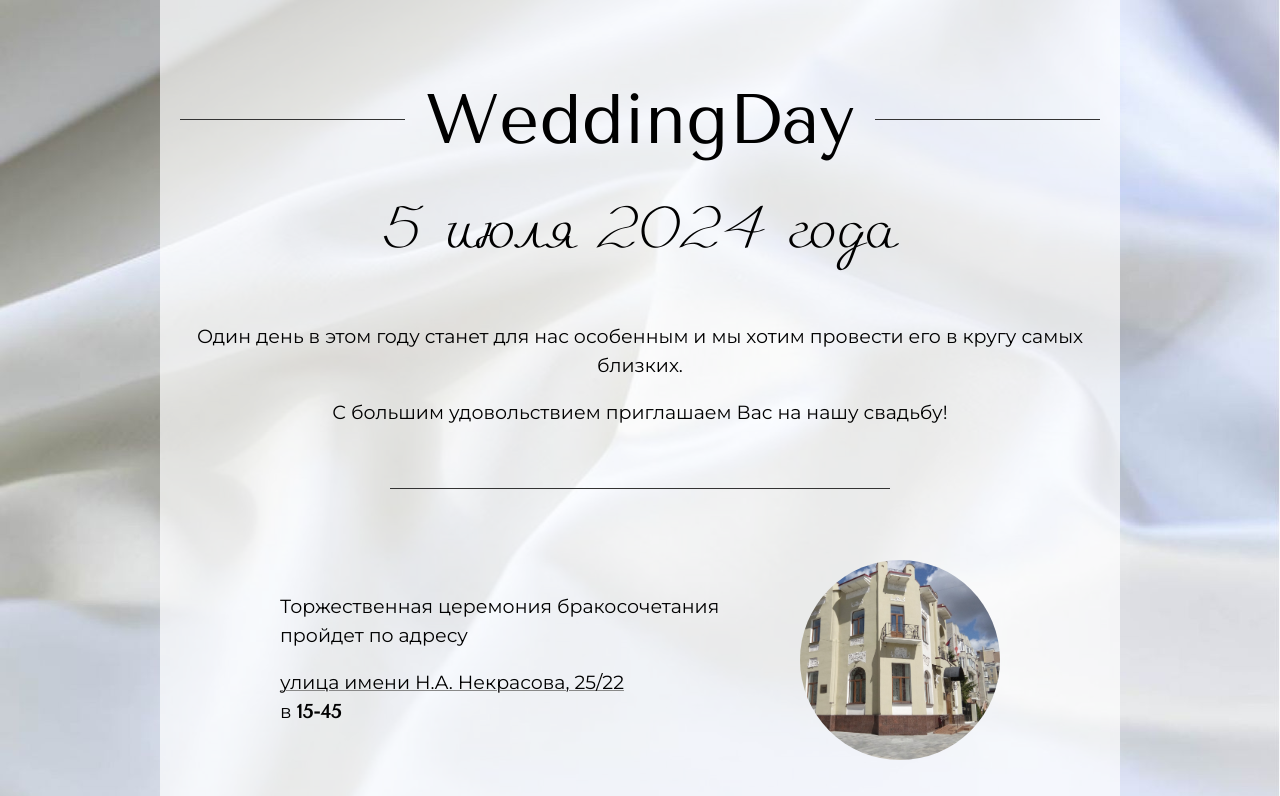
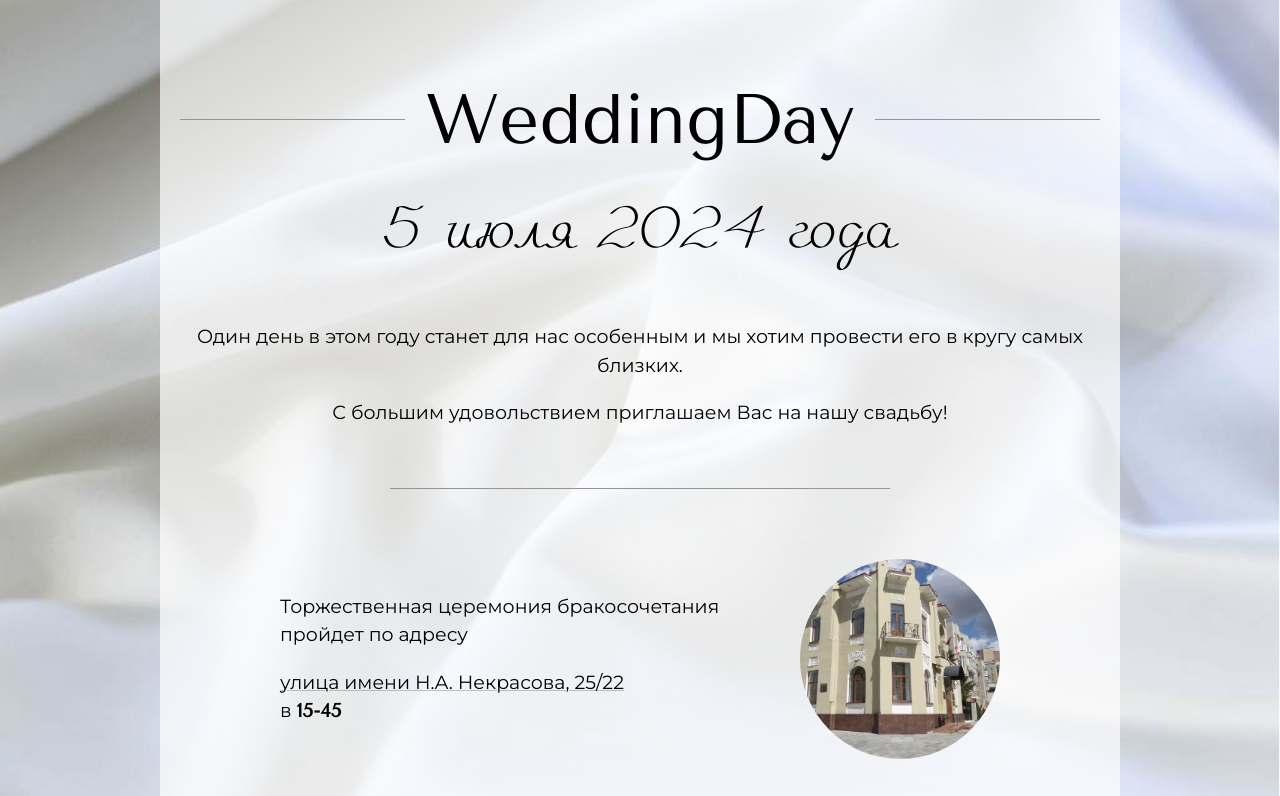
Before and after one commit to picksonamp/wd, a plain HTML site: page index.html in a window 1280 px wide. Shown: the top 796 px of the page. Drawn offline with nearby package versions, Linux system fonts and the light colour scheme.

Commit message:
Add files via upload

```diff
--- a/style.css
+++ b/style.css
@@ -20,7 +20,7 @@
 /* СТИЛИЗАЦИЯ ССЫЛОК */
 
 a{
-    text-decoration: solid underline rgb(137, 137, 137) 1px;
+    text-decoration: solid underline rgba(137, 137, 137, 0.5) 0.5px;
     color: #000000;
 }
 
@@ -92,11 +92,11 @@ span {
 hr {
     align-self: center;
     width: 225px;
-    height: 1px;
-    color: #000000;
+    height: 0.5px;
+    color: #747474 !important;
     margin: auto;
     border: none;
-	border-top: 1px solid #333;
+	border-top: 1px solid #949494;
 }
 
 #wedding-day {
@@ -488,7 +488,7 @@ input[type='checkbox']:checked + .label-for-check::before{
             padding-left: 10px;
             background-color: #ffffff;
             width: 100%;
-            font-size: calc(15px + (19 - 15) * ((100vw - 320px) / (1200 - 320)));
+            font-size: calc(13.4px + (19 - 13.4) * ((100vw - 320px) / (1200 - 320)));
     }
 }
 
```
